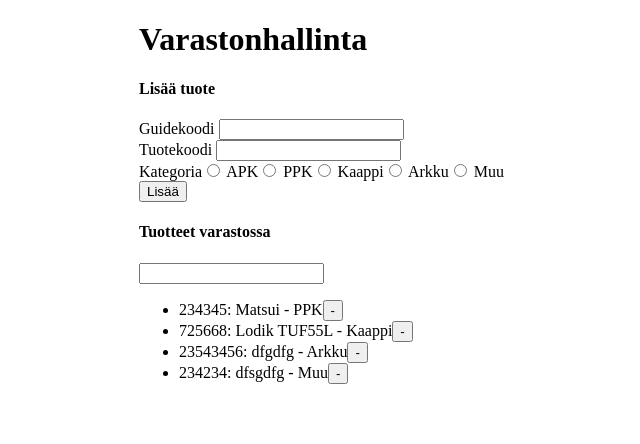
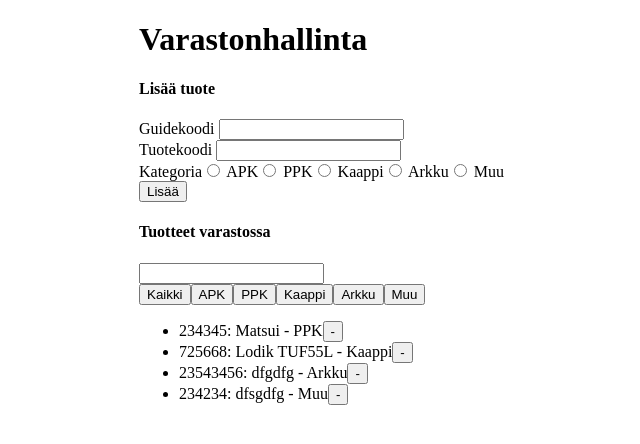
Before and after one commit to LauriNiva/varastonhallinta, a React (Create React App) app: page / in a window 1280 px wide. Shown: the top 444 px of the page, without its empty margins (101-741 px from the left). Built offline with nearby package versions, Linux system fonts and the light colour scheme; data requests are answered from the project's data file.

Commit message:
Filtering items with categories
Buttons for each category to filter the list of items.

```diff
--- a/src/App.js
+++ b/src/App.js
@@ -2,7 +2,7 @@
 import React, { useState, useEffect } from 'react';
 import axios from 'axios';
 import Items from './components/Items';
-
+import CategoryButtons from "./components/CategoryButtons";
 
 
 function App() {
@@ -11,10 +11,12 @@
   const [categories, setCategories] = useState([]);
 
   const [itemsFilter, setItemsFilter] = useState("");
+  const [categoryFilter, setCategoryFilter] = useState([]);
 
   const [newItemElguide, setNewItemElguide] = useState("");
   const [newItemName, setNewItemName] = useState("");
   const [newItemCategory, setnewItemCategory] = useState("");
+
 
   useEffect(() => {
     axios
@@ -24,12 +26,14 @@
       });
 
     axios
-    .get("http://localhost:3001/categories")
-    .then(response =>{
-      setCategories(response.data);
-    });
+      .get("http://localhost:3001/categories")
+      .then(response => {
+        setCategories(response.data);
+        setCategoryFilter(response.data.map(category => category.id))
+      });
   }, []);
 
+  console.log("catFil:", categoryFilter);
 
   const addItem = (e) => {
     e.preventDefault();
@@ -37,23 +41,19 @@
     axios
       .post("http://localhost:3001/goods", newItem)
       .then(response => {
-        setGoods(goods.concat(response.data))
+        setGoods(goods.concat(response.data));
         setNewItemElguide("");
-        setNewItemName("")
+        setNewItemName("");
       });
 
   }
 
   const deleteItem = (id) => {
-
     const itemUrl = `http://localhost:3001/goods/${id}`;
-
     axios
       .delete(itemUrl)
       .then(response => {
-        console.log("beep");
         setGoods(goods.filter(item => item.id !== id))
-
       });
   }
 
@@ -75,11 +75,19 @@
     setItemsFilter(e.target.value);
   }
 
+  const updateCategoryFilter = category => {
+    setCategoryFilter([category])
+  }
+
+  const clearCategoryFilter = () => {
+    setCategoryFilter(categories.map(category => category.id));
+  }
+
 
   const goodsToShow = goods.filter(item =>
     item.name.toLowerCase().includes(itemsFilter.toLowerCase())
     || item.elguide.toLowerCase().includes(itemsFilter.toLowerCase())
-  );
+  ).filter(item => categoryFilter.includes(item.id));
 
   //console.log(goodsToShow);
 
@@ -92,18 +100,19 @@
         Guidekoodi <input value={newItemElguide} onChange={handleElguideChange} /><br />
         Tuotekoodi <input value={newItemName} onChange={handleNameChange} /><br />
         Kategoria
-        <input type="radio" name="category" id="0" value="0" onClick={handleCategoryChange}/> <label htmlFor="0">APK</label>
-        <input type="radio" name="category" id="1" value="1" onClick={handleCategoryChange}/> <label htmlFor="1">PPK</label>
-        <input type="radio" name="category" id="2" value="2" onClick={handleCategoryChange}/> <label htmlFor="2">Kaappi</label>
-        <input type="radio" name="category" id="3" value="3" onClick={handleCategoryChange}/> <label htmlFor="3">Arkku</label>
-        <input type="radio" name="category" id="4" value="4" onClick={handleCategoryChange}/> <label htmlFor="4">Muu</label>
-        <br/>
+        <input type="radio" name="category" id="0" value="0" onClick={handleCategoryChange} /> <label htmlFor="0">APK</label>
+        <input type="radio" name="category" id="1" value="1" onClick={handleCategoryChange} /> <label htmlFor="1">PPK</label>
+        <input type="radio" name="category" id="2" value="2" onClick={handleCategoryChange} /> <label htmlFor="2">Kaappi</label>
+        <input type="radio" name="category" id="3" value="3" onClick={handleCategoryChange} /> <label htmlFor="3">Arkku</label>
+        <input type="radio" name="category" id="4" value="4" onClick={handleCategoryChange} /> <label htmlFor="4">Muu</label>
+        <br />
         <button type="submit">Lisää</button>
       </form>
 
 
       <h4>Tuotteet varastossa</h4>
       <input value={itemsFilter} onChange={handleFilterChange} />
+      <CategoryButtons categories={categories} clearCategoryFilter={clearCategoryFilter} handleCategoryFilter={updateCategoryFilter} />
       <Items items={goodsToShow} deleteItem={deleteItem} categories={categories} />
 
 
--- /dev/null
+++ b/src/components/CategoryButtons.js
@@ -0,0 +1,13 @@
+const CategoryButtons = ({ categories, clearCategoryFilter, handleCategoryFilter }) => {
+  return (
+    <div>
+      <button onClick={()=>clearCategoryFilter()}>Kaikki</button>
+      {categories.map(category =>
+        <button key={category.id} onClick={()=>handleCategoryFilter(category.id)}>{category.name}</button>
+      )}
+
+    </div>
+  )
+}
+
+export default CategoryButtons;
--- a/src/components/Items.js
+++ b/src/components/Items.js
@@ -1,6 +1,5 @@
 const Items = ({ items, deleteItem, categories }) => {
 
-    console.log("cat:", categories);
     let itemList;
 
     if (categories[0]) {
```
